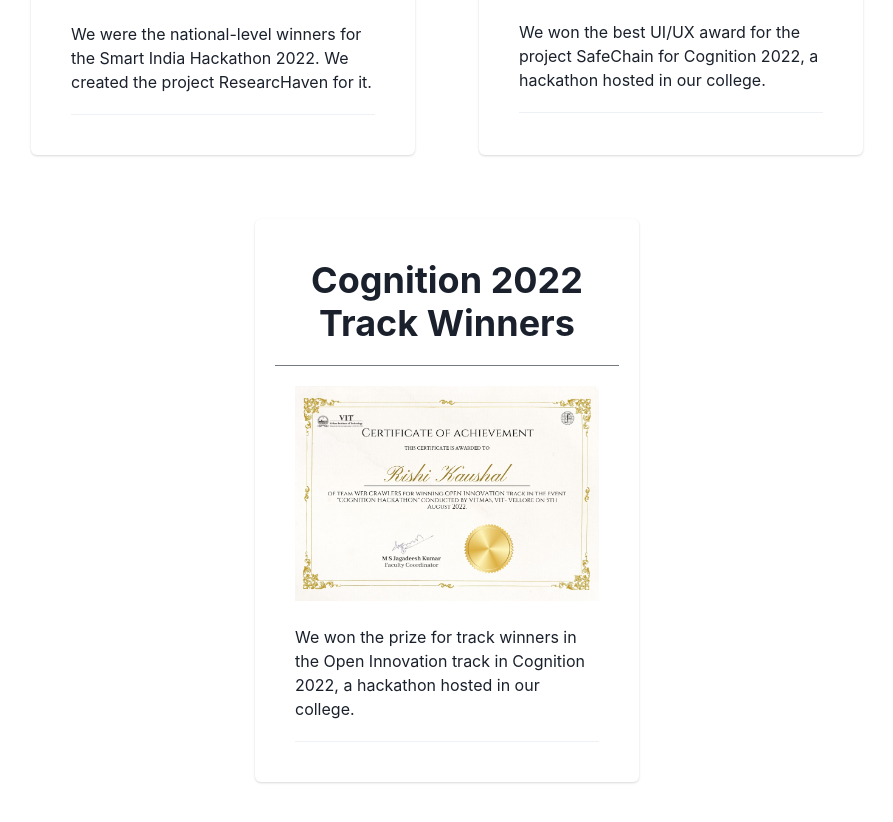
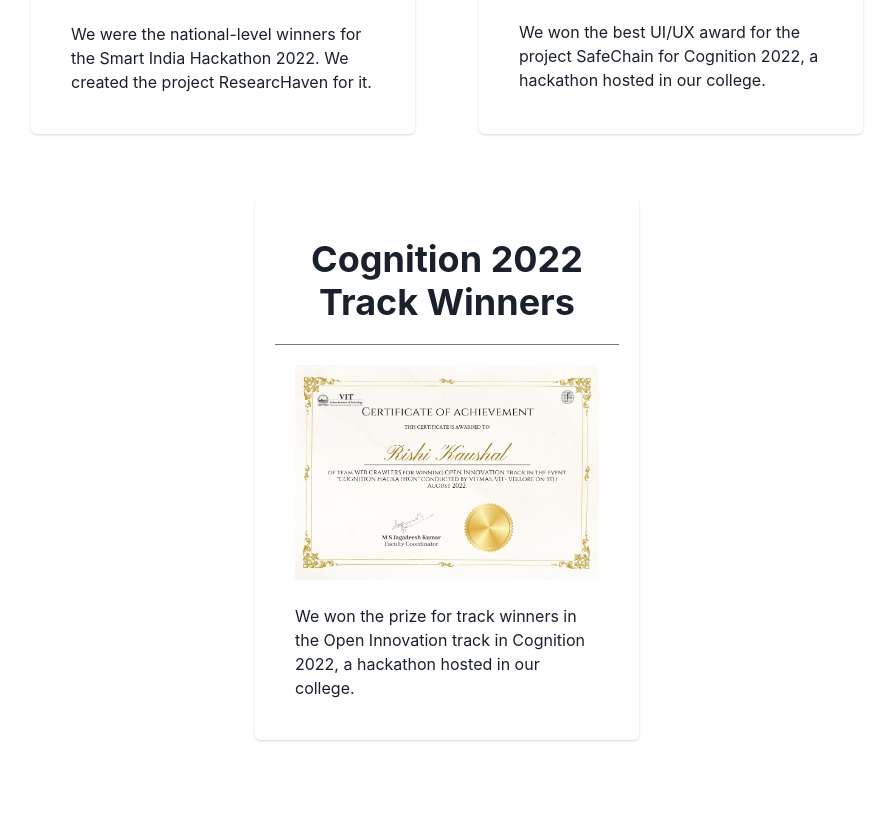
Before and after one commit to sagefell29/Portfolio_v1, a React (Create React App) app: page / in a window 1280 px wide. Shown: the part 3964-4786 px from the top of the page, without its empty margins (193-1086 px from the left). After the commit the page ends 4744 px from the top, so only its background shows below. Built offline with nearby package versions, Linux system fonts and the light colour scheme.

Commit message:
Added further components and Particle Background

```diff
--- a/src/components/Achievements/AchievementCard.js
+++ b/src/components/Achievements/AchievementCard.js
@@ -19,7 +19,6 @@
         <CardBody>
           <Image src={props.img} alt={`${props.title}'s Image`} mb={6} />
           <Text>{props.text}</Text>
-          <Divider mt={5}/>
         </CardBody>
       </Card>
     )
```
